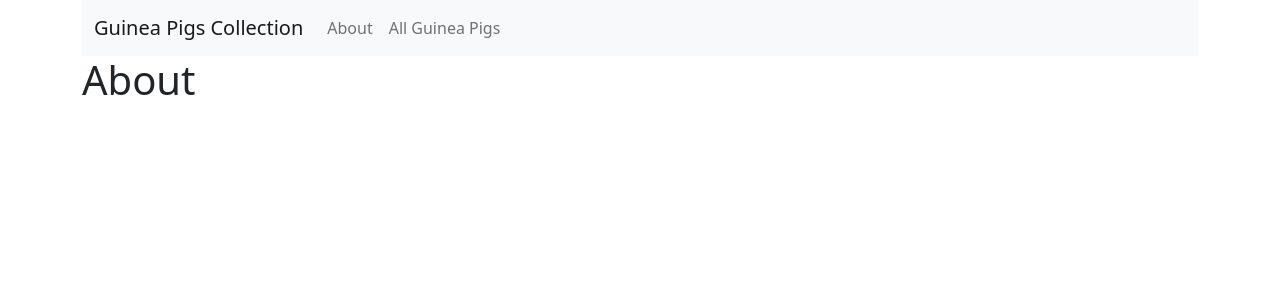
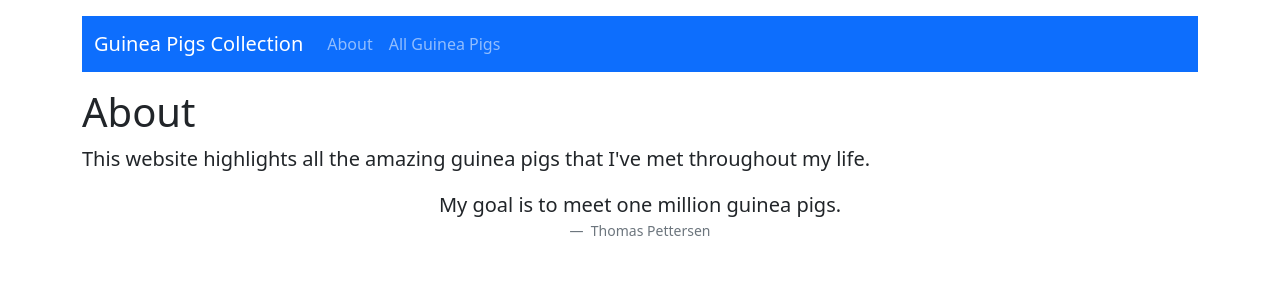
Before and after one commit to tpett20/guinea-pig-collector, a Django app: page /about/ in a window 1280 px wide. Shown: the top 300 px of the page. Run offline with Django 4.2, Linux system fonts and the light colour scheme.

Commit message:
additional Bootstrap styling

```diff
--- a/main_app/templates/about.html
+++ b/main_app/templates/about.html
@@ -2,5 +2,18 @@
 {% block content %}
 
 <h1>About</h1>
+<p class="lead">
+    This website highlights all the amazing guinea pigs that I've met throughout my life.
+</p>
+
+<figure class="text-center">
+    <blockquote class="blockquote">
+        <p>My goal is to meet one million guinea pigs.</p>
+    </blockquote>
+    <figcaption class="blockquote-footer">
+        Thomas Pettersen
+        <!-- <cite title="Source Title">Thomas Pettersen</cite> -->
+    </figcaption>
+  </figure>
 
 {% endblock %}
--- a/main_app/templates/base.html
+++ b/main_app/templates/base.html
@@ -12,7 +12,7 @@
 </head>
 <body>
     <header class="container">
-        <nav class="navbar navbar-expand-lg navbar-light bg-light">
+        <nav class="navbar navbar-expand-lg navbar-dark bg-primary mt-3">
             <div class="container-fluid">
                 <a class="navbar-brand" href="">Guinea Pigs Collection</a>
                 <button class="navbar-toggler" type="button" data-bs-toggle="collapse" data-bs-target="#navbarNav" aria-controls="navbarNav" aria-expanded="false" aria-label="Toggle navigation">
@@ -35,7 +35,7 @@
         </nav>
     </header>
 
-    <main class="container">
+    <main class="container mt-3">
         {% block content %}
         {% endblock %}
     </main>
--- a/main_app/templates/guinea-pigs/index.html
+++ b/main_app/templates/guinea-pigs/index.html
@@ -3,8 +3,10 @@
 
 <h1>All the Guinea Pigs</h1>
 
+<div class="row">
     {% for guinea_pig in guinea_pigs %}
-    <div class="card text-dark bg-light mb-3" style="width: 18rem;">
+    <div class="col">
+        <div class="card text-dark bg-light mt-3" style="width: 18rem;">
             <!-- <img src="..." class="card-img-top" alt="..."> -->
             <div class="card-body">
                 <h5 class="card-title">{{ guinea_pig.name }}</h5>
@@ -16,6 +18,8 @@
                 <!-- <a href="#" class="btn btn-primary">Go somewhere</a> -->
             </ul>
         </div>
+    </div>
 {% endfor %}
+</div>
 
 {% endblock %}
--- a/main_app/views.py
+++ b/main_app/views.py
@@ -3,6 +3,7 @@ from django.shortcuts import render
 guinea_pigs = [
   {'name': 'Bernie', 'color': 'brown, white, and black', 'description': 'loves to eat cucumbers', 'age': 5},
   {'name': 'Kodai', 'color': 'tan', 'description': 'loves to popcorn', 'age': 2},
+  {'name': 'Squirrel', 'color': 'brown', 'description': 'loves to climb on her house', 'age': 4}
 ]
 
 # Create your views here.
```
Lines whose indentation alone changed are shown as unchanged.
